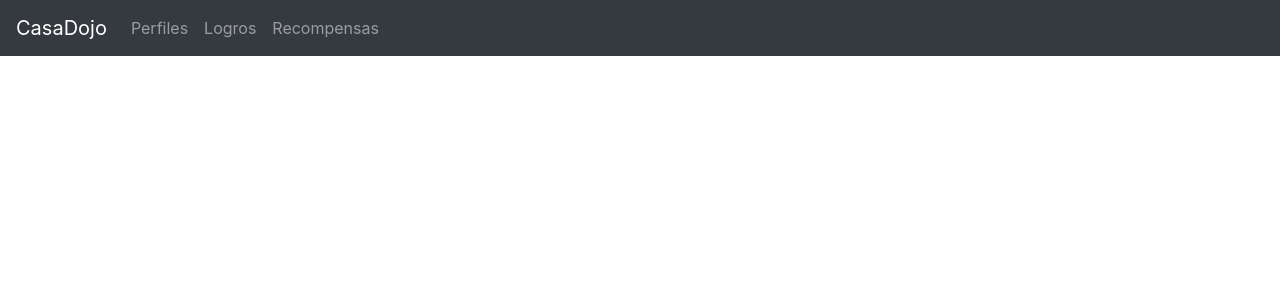
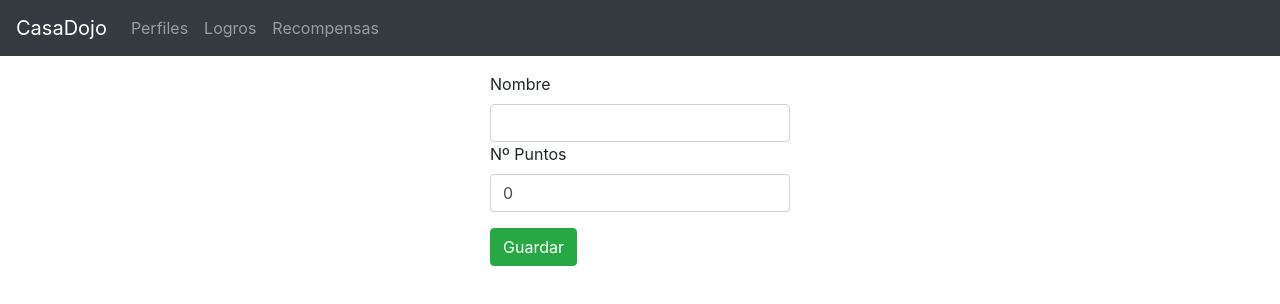
Before and after one commit to vicenteguardiola/casadojo-vue, a Vue app in the folder casadojo/: page /logros/add in a window 1280 px wide. Shown: the top 304 px of the page. Built offline with nearby package versions, Linux system fonts and the light colour scheme; no server answers.

Commit message:
Añadir listado y creación de Logros

```diff
--- /dev/null
+++ b/casadojo/src/components/AddLogro.vue
@@ -0,0 +1,106 @@
+<template>
+  <div class="submit-form">
+    <div v-if="!submitted">
+      <div class="form-group">
+        <label for="nombre">Nombre</label>
+        <input
+          type="text"
+          class="form-control"
+          id="nombre"
+          required
+          v-model="logro.nombre"
+          name="nombre"
+        />
+
+        <label for="cuantosPuntos">Nº Puntos</label>
+        <input
+          type="text"
+          class="form-control"
+          id="numeroPuntos"
+          required
+          v-model="logro.numeroPuntos"
+          name="numeroPuntos"
+          @keypress="validateNumber"
+        />
+      </div>
+      <!-- Pendiente de añadir desplegable con tipo e imagen -->
+      <button @click="saveLogro" class="btn btn-success">Guardar</button>
+    </div>
+    <div v-else>
+      <h4>¡Creado correctamente!</h4>
+      <button class="btn btn-success" @click="newLogro">Nuevo</button>
+    </div>
+  </div>
+</template>
+<script>
+import LogrosDataService from "../services/LogrosDataService";
+import DatosDataService from "../services/DatosDataService";
+export default {
+  name: "add-logro",
+  data() {
+    return {
+      logro: {
+        id: null,
+        nombre: "",
+        numeroPuntos: 0,
+        imagen: null
+      },
+      tiposLogro: [],
+      submitted: false
+    };
+  },
+  methods: {
+    saveLogro() {
+      var data = {
+        nombre: this.logro.nombre,
+        numeroPuntos: this.logro.numeroPuntos,
+        imagen: this.logro.imagen
+      };
+      LogrosDataService.create(data)
+        .then(response => {
+          this.logro.id = response.id;
+          console.log(response.data);
+          this.submitted = true;
+        })
+        .catch(e => {
+          console.log(e);
+        });
+
+    },
+    validateNumber: event => {
+      let keyCode = event.keyCode;
+      if (keyCode < 48 || keyCode > 57 ) {
+        event.preventDefault();
+      }
+      },
+    newLogro() {
+      this.submitted = false;
+      this.logro = {};
+    },
+
+    retrieveTiposLogro() {
+      DatosDataService.getAllTipoLogro()
+        .then(response => {
+          this.tiposLogro = response.data;
+          console.log(response.data);
+        })
+        .catch(e => {
+          console.log(e);
+        });
+    },
+
+    loadData(){
+      this.retrieveTiposLogro();
+    }
+  },
+  mounted(){
+    this.loadData();
+  }
+};
+</script>
+<style>
+.submit-form {
+  max-width: 300px;
+  margin: auto;
+}
+</style>
--- /dev/null
+++ b/casadojo/src/components/LogrosList.vue
@@ -0,0 +1,78 @@
+<template>
+  <div class="list row">
+    <div class="col-md-6">
+      <h4>Logros</h4>
+      <ul class="list-group">
+        <li class="list-group-item"
+          :class="{ active: index == currentIndex }"
+          v-for="(logro, index) in logros"
+          :key="index"
+          @click="setActiveLogro(logro, index)"
+        >
+          {{ logro.nombre }}
+        </li>
+      </ul>
+      <router-link to="/logros/add" class="nav-link">Nuevo</router-link>
+    </div>
+    <div class="col-md-6">
+      <div v-if="currentLogro">
+        <h4>Logro</h4>
+        <div>
+          <label><strong>Nombre:</strong></label> {{ currentLogro.nombre }}
+        </div>
+        <div>
+          <label><strong>Nº Puntos:</strong></label> {{ currentLogro.numeroPuntos }}
+        </div>
+      </div>
+      <div v-else>
+        <br />
+        <p>Por favor seleccione un Logro...</p>
+      </div>
+    </div>
+  </div>
+</template>
+<script>
+import LogrosDataService from "../services/LogrosDataService";
+export default {
+  name: "logros-list",
+  data() {
+    return {
+      logros: [],
+      currentLogro: null,
+      currentIndex: -1,
+      title: ""
+    };
+  },
+  methods: {
+    retrieveLogros() {
+      LogrosDataService.getAll()
+        .then(response => {
+          this.logros = response.data;
+          console.log(response.data);
+        })
+        .catch(e => {
+          console.log(e);
+        });
+    },
+    refreshList() {
+      this.retrieveLogros();
+      this.currentLogro = null;
+      this.currentIndex = -1;
+    },
+    setActiveLogro(logro, index) {
+      this.currentLogro = logro;
+      this.currentIndex = logro ? index : -1;
+    }
+  },
+  mounted() {
+    this.retrieveLogros();
+  }
+};
+</script>
+<style>
+.list {
+  text-align: left;
+  max-width: 750px;
+  margin: auto;
+}
+</style>
--- a/casadojo/src/router.js
+++ b/casadojo/src/router.js
@@ -23,6 +23,18 @@ const routes =  [
     path: "/recompensas/add",
     name: "recompensa-add",
     component: () => import("./components/AddRecompensa")
+  },
+
+  {
+    path: "/logros",
+    name: "logros",
+    component: () => import("./components/LogrosList")
+  },
+
+  {
+    path: "/logros/add",
+    name: "logro-add",
+    component: () => import("./components/AddLogro")
   }
 
 
--- a/casadojo/src/services/LogrosDataService.js
+++ b/casadojo/src/services/LogrosDataService.js
@@ -1,5 +1,5 @@
 import http from "../http-common";
-class LogroDataService {
+class LogrosDataService {
   getAll() {
     return http.get("/logro/");
   }
```
